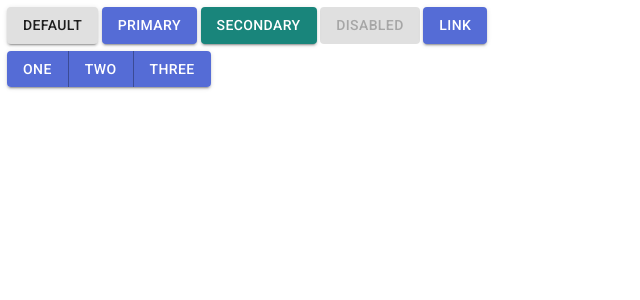
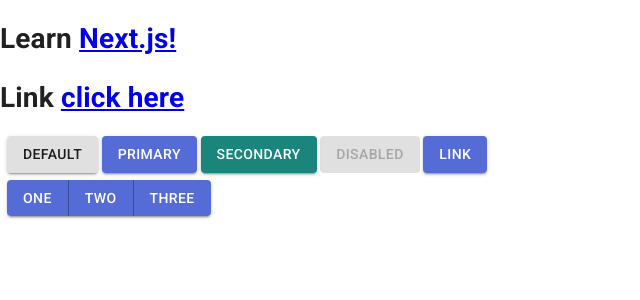
Before and after one commit to yuta519/Next-js-demo-app, a Next.js app: page /demo in a window 1280 px wide. Shown: the top 300 px of the page, without its empty margins (0-640 px from the left). Built offline with nearby package versions, Linux system fonts and the light colour scheme.

Commit message:
Learned how to use Link tab

```diff
--- a/pages/TopPage.tsx
+++ b/pages/TopPage.tsx
@@ -14,7 +14,6 @@
 import Container from '@material-ui/core/Container';
 import Grid from '@material-ui/core/Grid';
 import Paper from '@material-ui/core/Paper';
-import Link from '@material-ui/core/Link';
 import MenuIcon from '@material-ui/icons/Menu';
 import ChevronLeftIcon from '@material-ui/icons/ChevronLeft';
 import NotificationsIcon from '@material-ui/icons/Notifications';
--- a/pages/demo.tsx
+++ b/pages/demo.tsx
@@ -1,8 +1,16 @@
+import Link from 'next/link'
+
 import { Button, ButtonGroup } from '@material-ui/core'
 
 export default function Home() {
   return (
     <>
+      <h1 className="title">
+        Learn <a href="https://nextjs.org">Next.js!</a>
+      </h1>
+      <h1 className="title">
+        Link <Link href="/material-ui-demo">click here</Link>
+      </h1>
       <div style={{ margin: '0.5em' }}>
         <Button variant="contained">Default</Button>{' '}
         <Button variant="contained" color="primary">Primary</Button>{' '}
```
Also changed, not shown: pages/material-ui-demo.tsx (added, +7 -0 lines).
